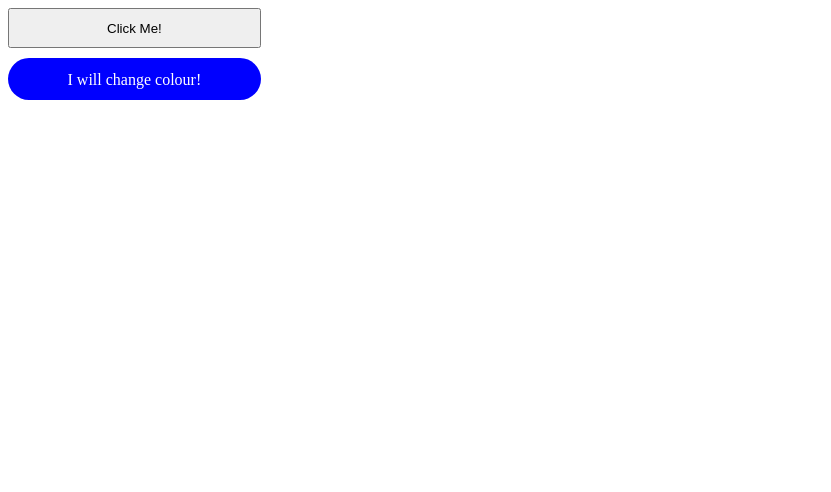
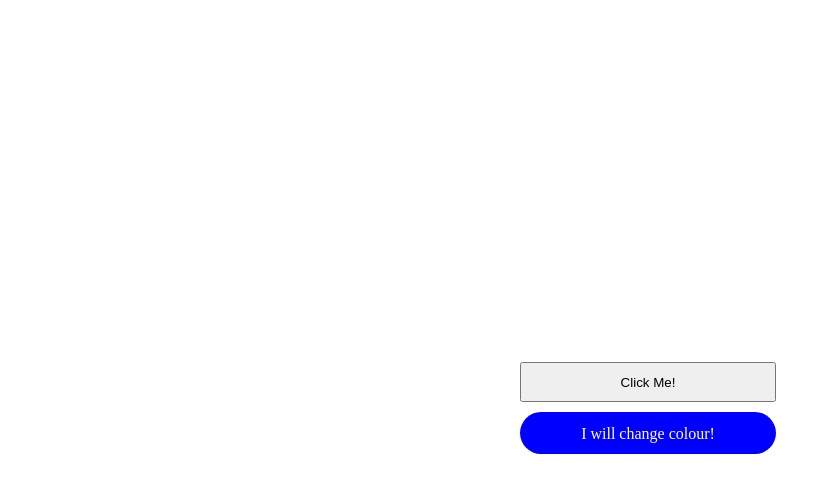
Before and after one commit to whitehotthrash/jan28-js, a plain HTML site: page src/index.html in a window 1280 px wide. Shown: the whole page, without its empty margins (0-831 px from the left). Drawn offline with Linux system fonts and the light colour scheme.

Commit message:
feat: centering divs

```diff
--- a/src/index.html
+++ b/src/index.html
@@ -9,7 +9,7 @@
     <main
       id="mainContainer"
       class="mainContainer"
-      style="width: 100%; height: 100%"
+      style="width: 100vw; height: 100vh; display: flex; flex-direction: column; justify-content: center; align-items: center;"
     >
       <button id="change-color-button" style="width: 20%; height: 40px">
         Click Me!
```
